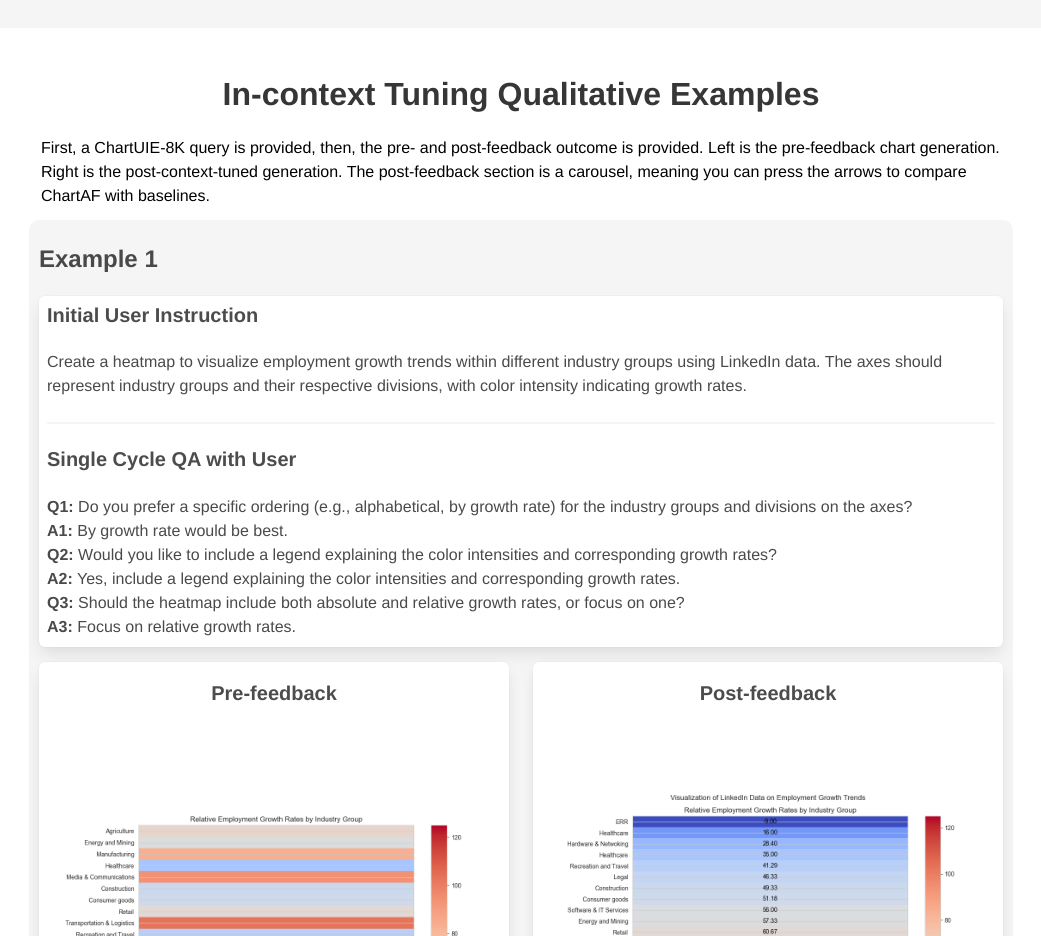
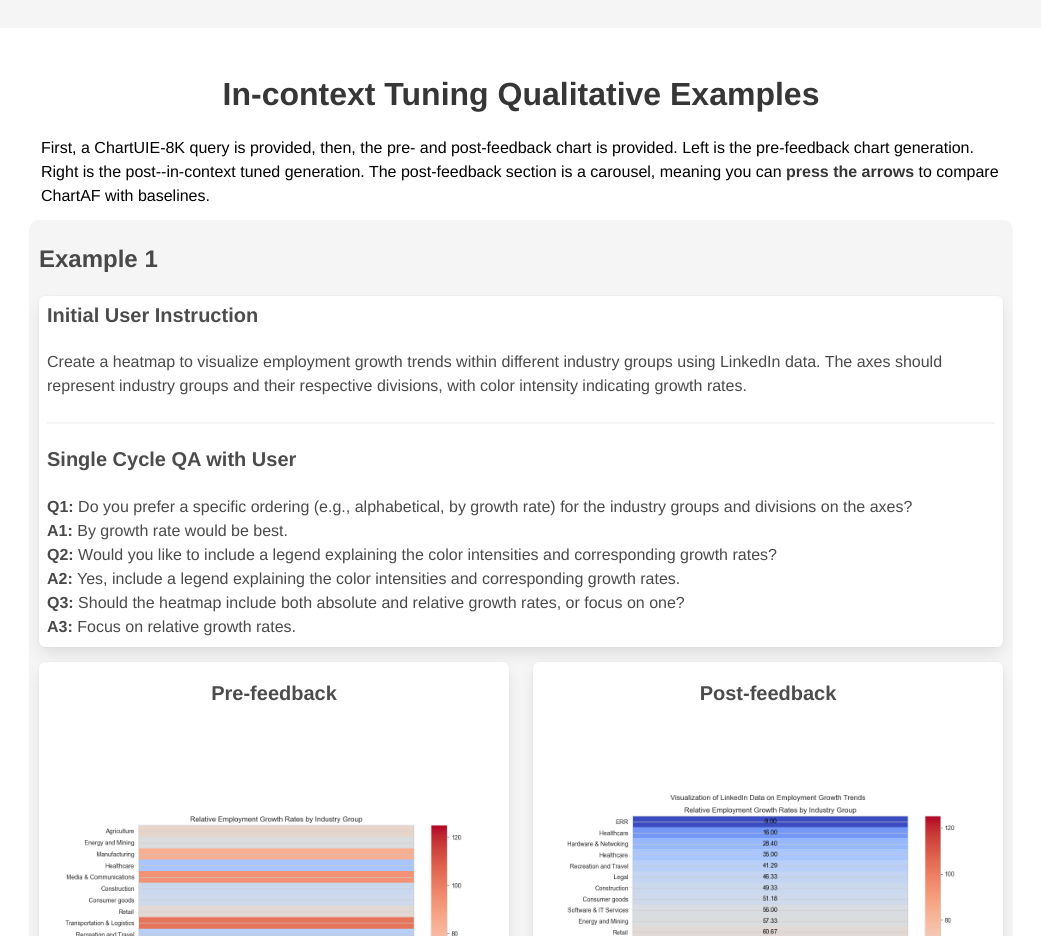
Before and after one commit to chartsquared/chartsquared.github.io, a plain HTML site: page index.html in a window 1280 px wide. Shown: the part 1080-2016 px from the top of the page, without its empty margins (119-1160 px from the left). Drawn offline with nearby package versions, Linux system fonts and the light colour scheme; some icons are missing; a web font is replaced by a local one.

Commit message:
word choices

```diff
--- a/index.html
+++ b/index.html
@@ -231,7 +231,7 @@
         <div class="columns is-centered has-text-centered">
           <div class="column">
             <h2 class="title is-3 has-text-weight-bold">In-context Tuning Qualitative Examples</h2>
-            <p class="align-left has-text-left">First, a ChartUIE-8K query is provided, then, the pre- and post-feedback outcome is provided. Left is the pre-feedback chart generation. Right is the post-context-tuned generation. The post-feedback section is a carousel, meaning you can press the arrows to compare ChartAF with baselines.</p>
+            <p class="align-left has-text-left">First, a ChartUIE-8K query is provided, then, the pre- and post-feedback chart is provided. Left is the pre-feedback chart generation. Right is the post--in-context tuned generation. The post-feedback section is a carousel, meaning you can <strong>press the arrows</strong> to compare ChartAF with baselines.</p>
           </div>
         </div>
 
```
